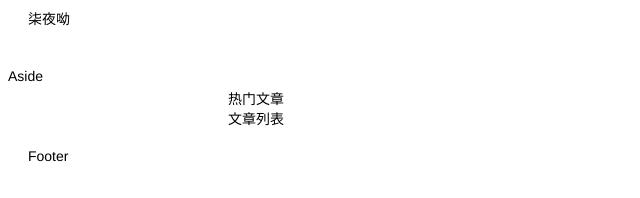
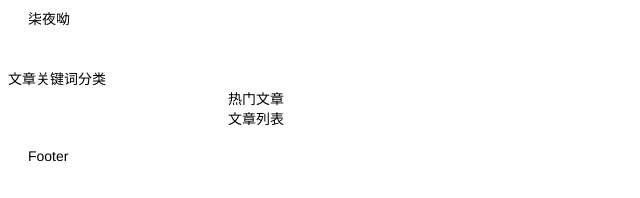
Before and after one commit to zzzxxxxxx/blogApp, a Nuxt app: page / in a window 1280 px wide. Shown: the top 198 px of the page, without its empty margins (0-640 px from the left). Built offline with nearby package versions, Linux system fonts and the light colour scheme.

Commit message:
homepage framework construction

```diff
--- /dev/null
+++ b/components/public/aside/index.vue
@@ -0,0 +1,17 @@
+<template>
+  <div class="m-aside">
+    文章关键词分类
+  </div>
+</template>
+<script>
+export default {
+  name: "",
+  data: function() {
+    return {
+
+    }
+  }
+}
+</script>
+<style lang="scss">
+</style>
--- a/layouts/default.vue
+++ b/layouts/default.vue
@@ -1,10 +1,12 @@
 <template>
   <el-container>
     <el-header>
-      <MyHeader/>
+      <my-header/>
     </el-header>
     <el-container>
-      <el-aside width="200px">Aside</el-aside>
+      <el-aside width="200px">
+        <my-aside/>
+      </el-aside>
         <el-main>
           <nuxt />
         </el-main>
@@ -13,10 +15,12 @@
   </el-container>
 </template>
 <script>
-  import MyHeader from '@/components/public/header/index.vue'
+import MyHeader from '@/components/public/header/index.vue'
+import MyAside from '@/components/public/aside/index.vue'
   export default {
     components: {
-      MyHeader
+      MyHeader,
+      MyAside
     }
   }
 </script>
```
Also changed, not shown: assets/css/public/header/index.scss (added).
